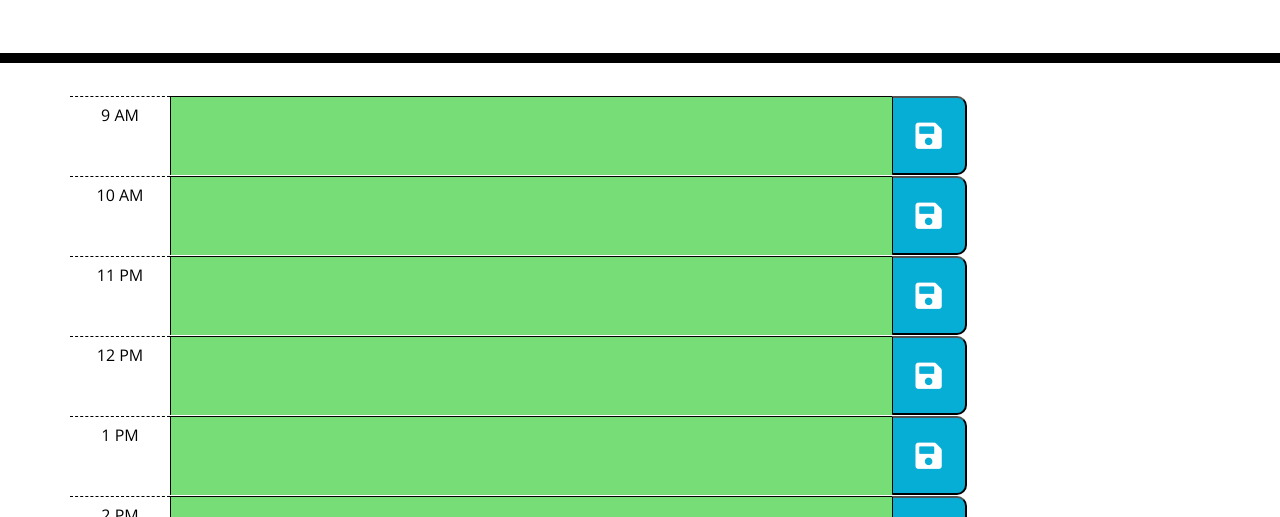
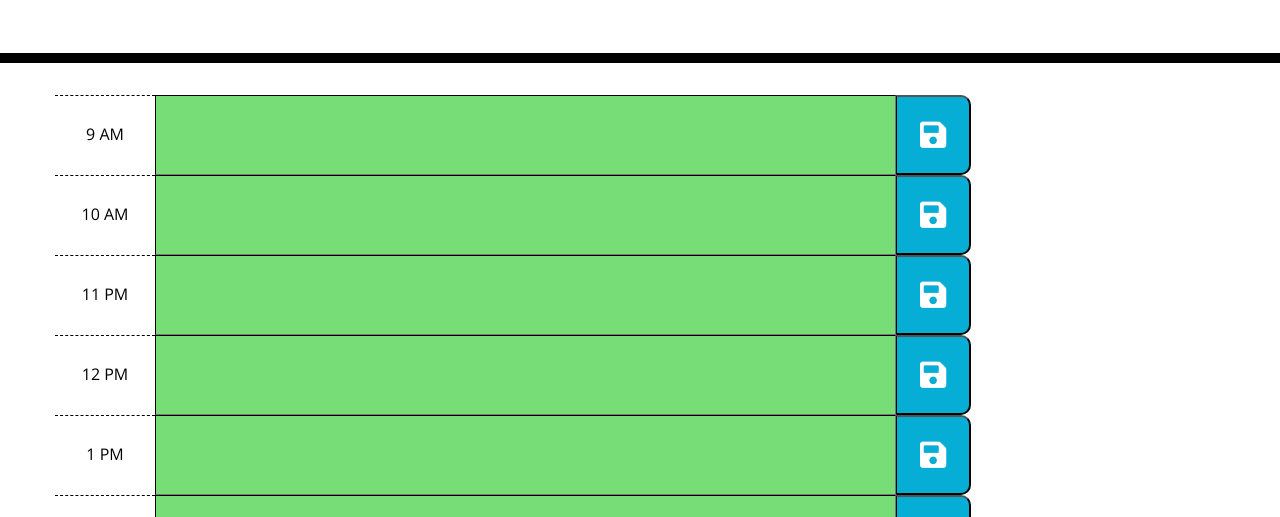
Before and after one commit to ryntm/dailyplanner, a plain HTML site: page index.html in a window 1280 px wide. Shown: the part 253-770 px from the top of the page. Drawn offline with nearby package versions, Linux system fonts and the light colour scheme.

Commit message:
adding styling

```diff
--- a/style.css
+++ b/style.css
@@ -6,12 +6,17 @@ body {
 
 textarea{
   background: transparent;
-  border: none;
+  /* border: none; */
   resize: none;
   color: #000000;
   border-left: 1px solid black;
+  /* border-bottom: 1px solid black; */
   padding: 10px;
   /* display: inline-block; */
+}
+
+.container {
+  padding: 0 0 50px 0;
 }
 
 .jumbotron {
@@ -36,7 +41,7 @@ textarea{
 .row {
   white-space: pre-wrap;
   height: 80px;
-  border-top: 1px solid white;
+  /* border-top: 1px solid white; */
   width:100%;
   text-align: center;
 
@@ -46,18 +51,18 @@ textarea{
   background-color: #ffffff;
   color: #000000;
   border-top: 1px dashed #000000;
-  padding-top: 10px;
+  padding-top: 30px;
   width:100px;
 }
 
 .past {
   background-color: #d3d3d3;
-  color: white;
+  color: black;
 }
 
 .present {
   background-color: #ff6961;
-  color: white;
+  color: black;
 }
 
 .future {
```
